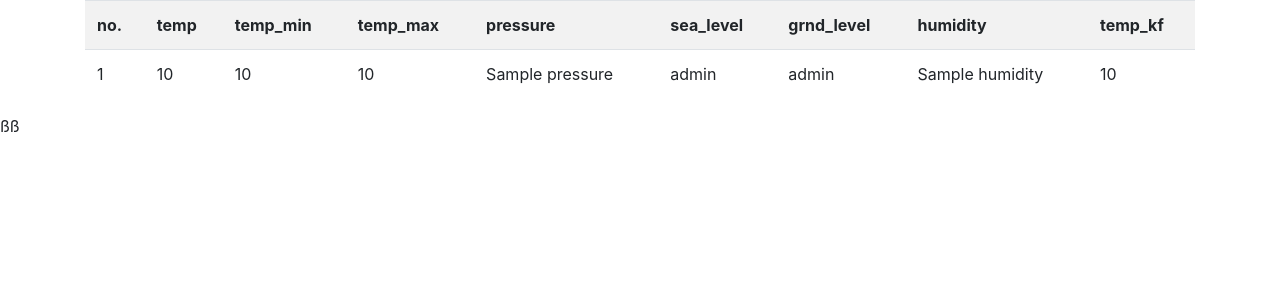
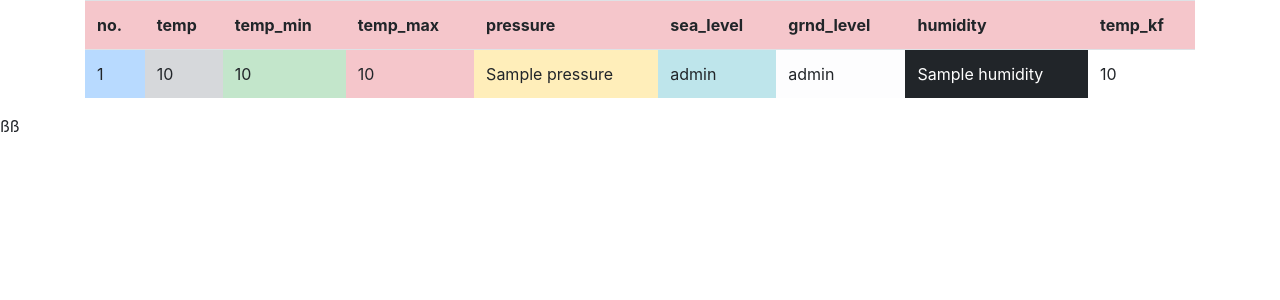
Before and after one commit to sangcaovn/python-flask-dependency, a Flask app: template templates/weather.html in a window 1280 px wide. Shown: the top 300 px of the page. Run offline with Flask 2, Linux system fonts and the light colour scheme; the template is opened without the code that fills it: most values are stand-ins (such as "Sample title", 1, 10 or a date in 2020).

Commit message:
edit color table

```diff
--- a/templates/weather.html
+++ b/templates/weather.html
@@ -10,7 +10,7 @@
 
     {% endfor %} -->
     <table class="table table-striped">
-        <tr>
+        <tr class="table-danger">
             <th>no.</th>
             <th>temp</th>
             <th>temp_min</th>
@@ -23,14 +23,14 @@
         </tr>
         {% for weather in data %}
         <tr>
-            <td>{{loop.index}}</td>
-            <td>{{weather["main"]["temp"]}}</td>
-            <td>{{weather["main"]["temp_min"]}}</td>
-            <td>{{weather["main"]["temp_max"]}}</td>
-            <td>{{weather["main"]["pressure"]}}</td>
-            <td>{{weather["main"]["sea_level"]}}</td>
-            <td>{{weather["main"]["grnd_level"]}}</td>
-            <td>{{weather["main"]["humidity"]}}</td>
+            <td class="table-primary">{{loop.index}}</td>
+            <td class="table-secondary">{{weather["main"]["temp"]}}</td>
+            <td class="table-success">{{weather["main"]["temp_min"]}}</td>
+            <td class="table-danger">{{weather["main"]["temp_max"]}}</td>
+            <td class="table-warning">{{weather["main"]["pressure"]}}</td>
+            <td class="table-info">{{weather["main"]["sea_level"]}}</td>
+            <td class="table-light">{{weather["main"]["grnd_level"]}}</td>
+            <td class="table-dark">{{weather["main"]["humidity"]}}</td>
             <td>{{weather["main"]["temp_kf"]}}</td>
         </tr>
         {% endfor %}
```
